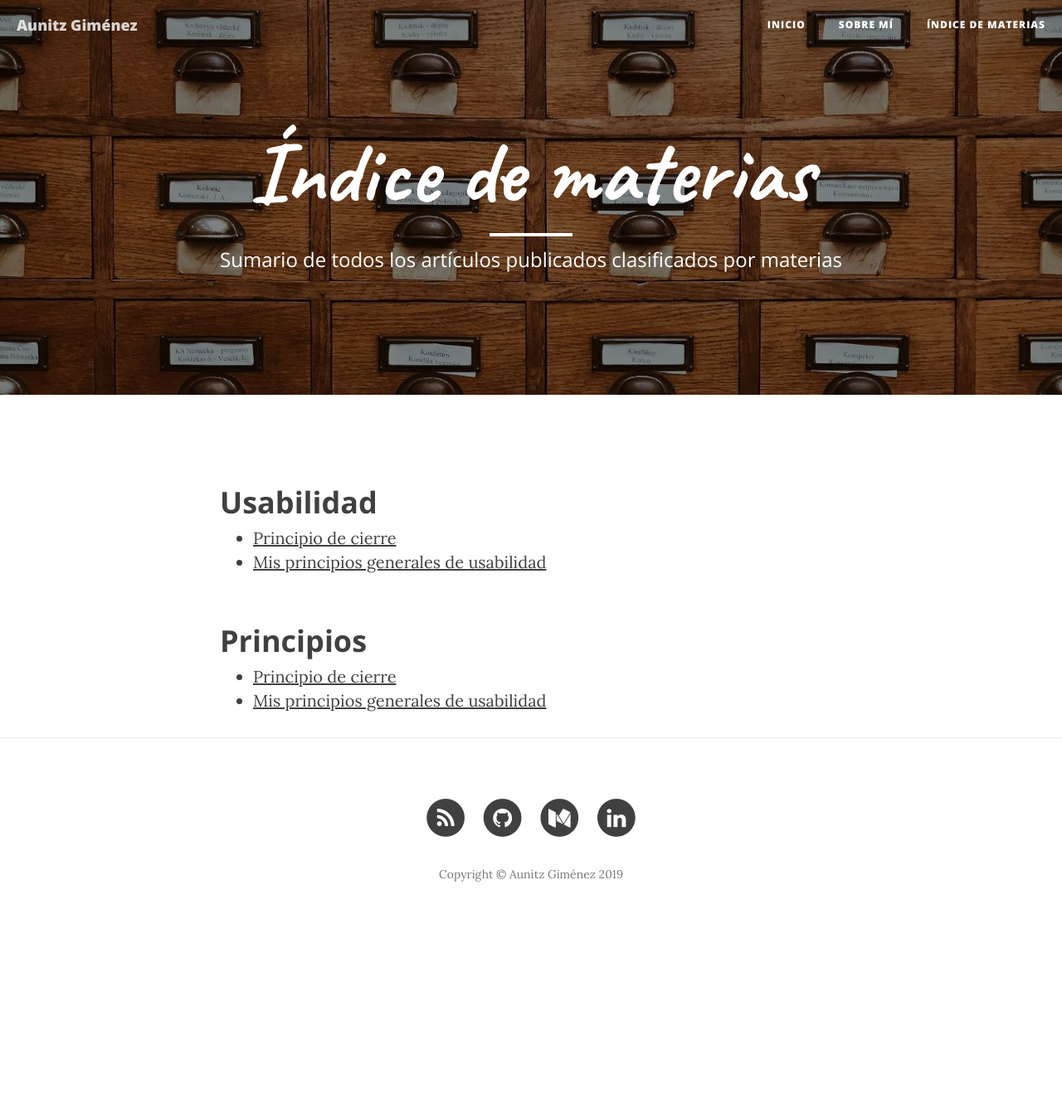
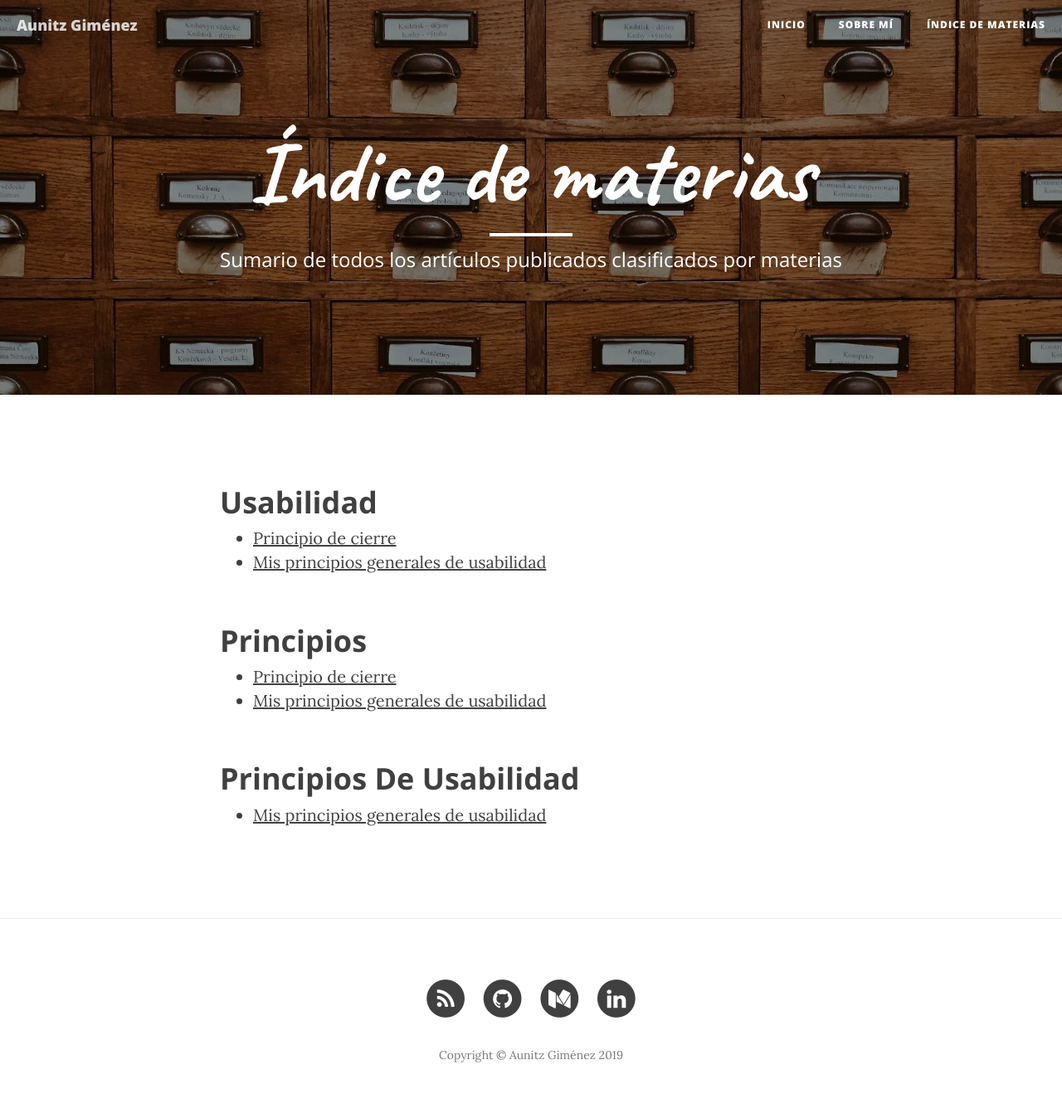
Before and after one commit to aunitz/beta, a Jekyll site: the page built from tags.html, in a window 1280 px wide. Shown: the whole page at 83% size. Built offline with Jekyll 4.4.1, drawn with Linux system fonts in a browser that asks for light colours; nearby versions of some CDN libraries; before the commit the page ends 1130 px from its top, so only the background shows below that.

Commit message:
Prueba de formateo de tags

```diff
--- a/_posts/2017-01-18-principios-usabilidad.markdown
+++ b/_posts/2017-01-18-principios-usabilidad.markdown
@@ -5,7 +5,7 @@ subtitle:   "Estos son mis principios. Si no le gustan tengo otros. ;)"
 date:       2017-01-18 09:30:00
 author:     "Aunitz Giménez"
 header-img: "img/post-bg-02.jpg"
-tags:       [usabilidad, principios]
+tags:       [usabilidad, principios, principios de usabilidad]
 ---
 
 <p>Los principios generales de usabilidad que vengo aplicando en la definición de interfaces de usuario, durante los últimos años, se resumen en los que listo a continuación.</p>
--- a/less/clean-blog.less
+++ b/less/clean-blog.less
@@ -295,6 +295,10 @@ hr.small {
 	font-weight: 700;
 }
 
+.section-heading::first-letter {
+	text-transform: capitalize;
+}
+
 .caption {
 	text-align: center;
 	font-size: 14px;
--- a/tags.html
+++ b/tags.html
@@ -12,3 +12,4 @@ header-img: "img/tags-bg.jpg"
     {% endfor %}
 </ul>
 {% endfor %}
+<p>&nbsp;</p>
```
Also changed, not shown: css/clean-blog.min.css.
